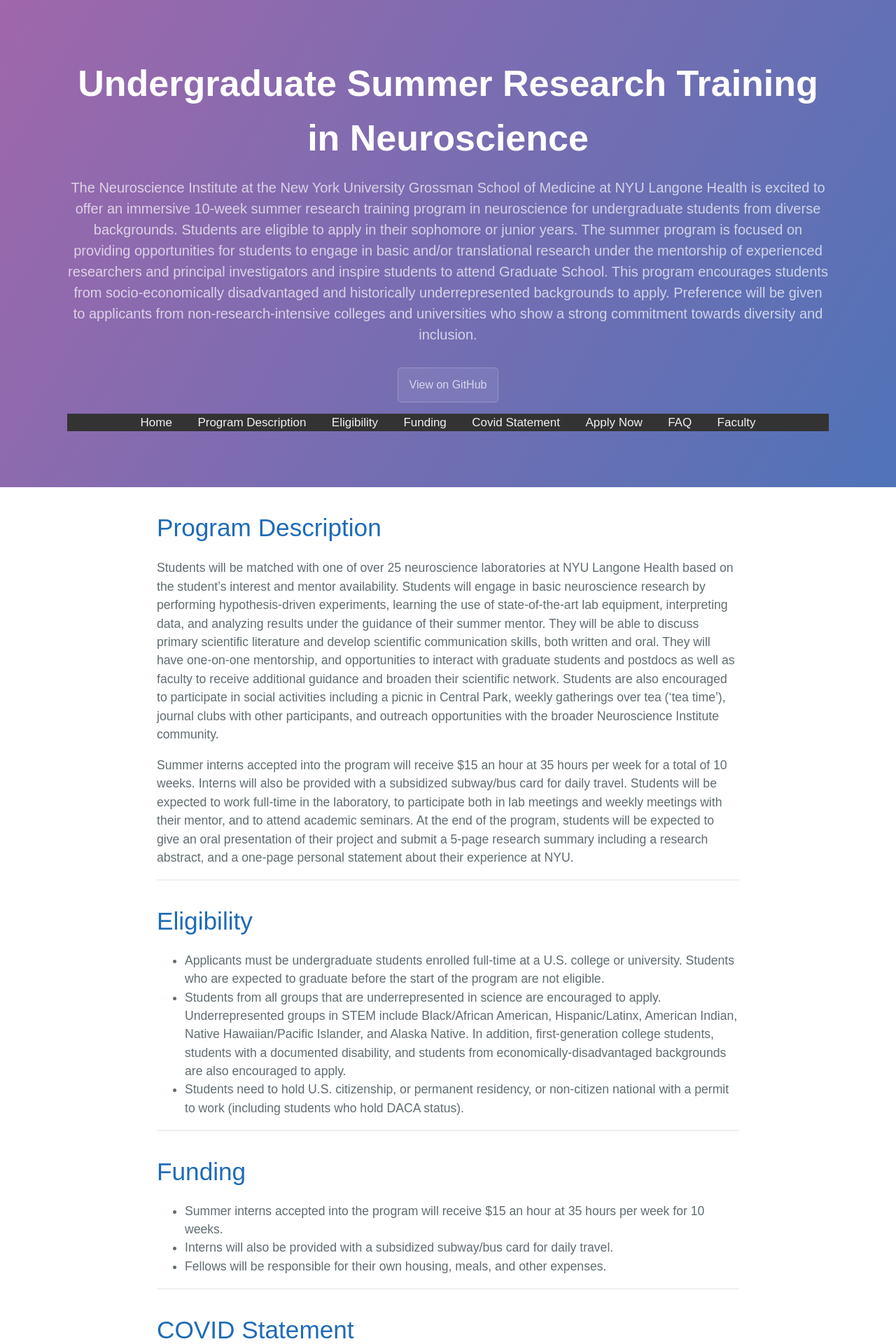
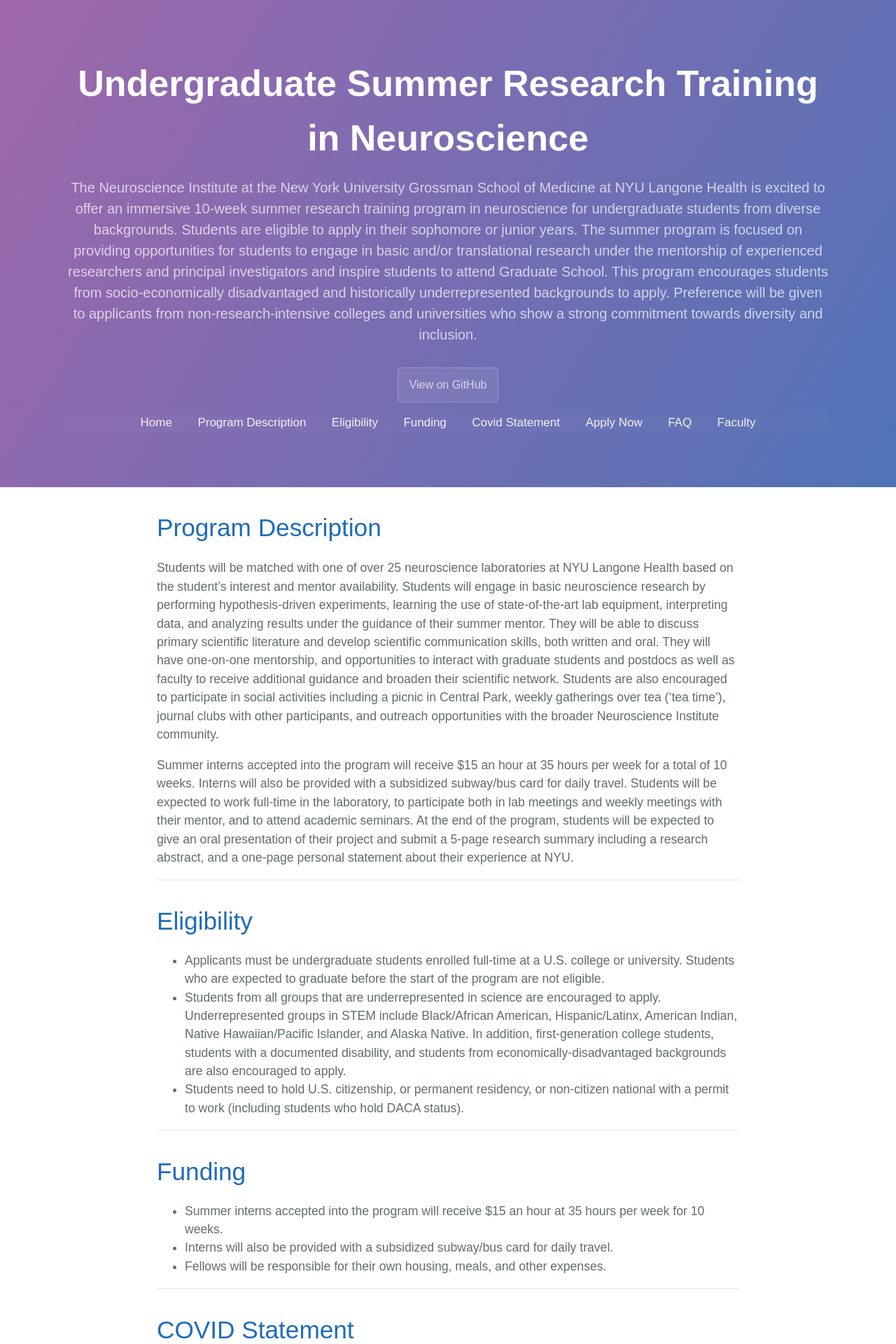
Before and after one commit to NICDIundergrad/SummerUndergradProgramWeb, a Jekyll site: the page built from index.md, in a window 1280 px wide. Shown: the top 1920 px of the page at 70% size. Built offline with Jekyll 4.4.1, drawn with Linux system fonts in a browser that asks for light colours; our own code applies the rules of GitHub Pages for plain Markdown files.

Commit message:
Update nav.html

```diff
--- a/_includes/nav.html
+++ b/_includes/nav.html
@@ -10,7 +10,7 @@ body {
 
 .topnav {
   overflow: hidden;
-  background-color: #333;
+  background-color: rgba(255, 255, 255, 0.02);
 }
 
 .topnav a {
@@ -28,7 +28,7 @@ body {
 }
 
 .topnav a.active {
-  background-color: rgba(255, 255, 255, 0.02);
+  background-color: #4CAF50;
   color: white;
 }
 </style>
```
